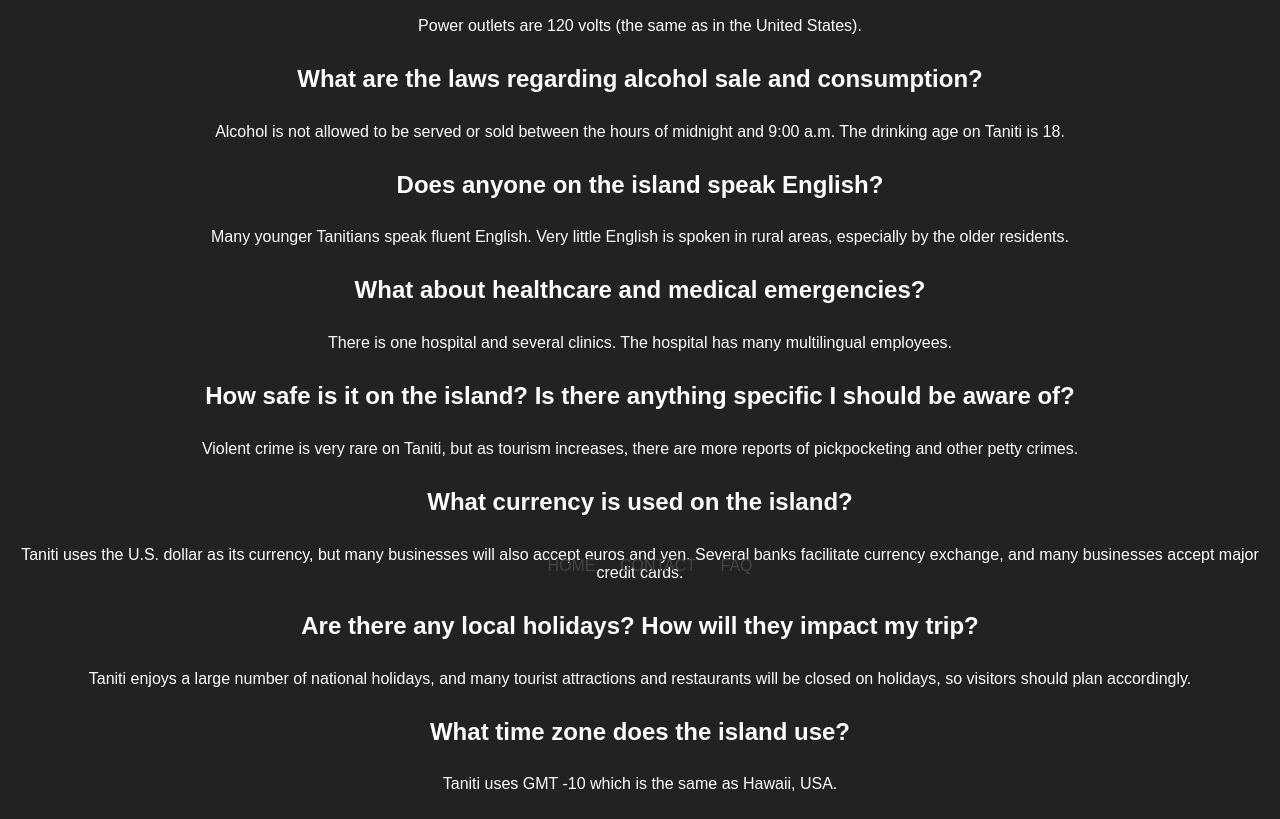
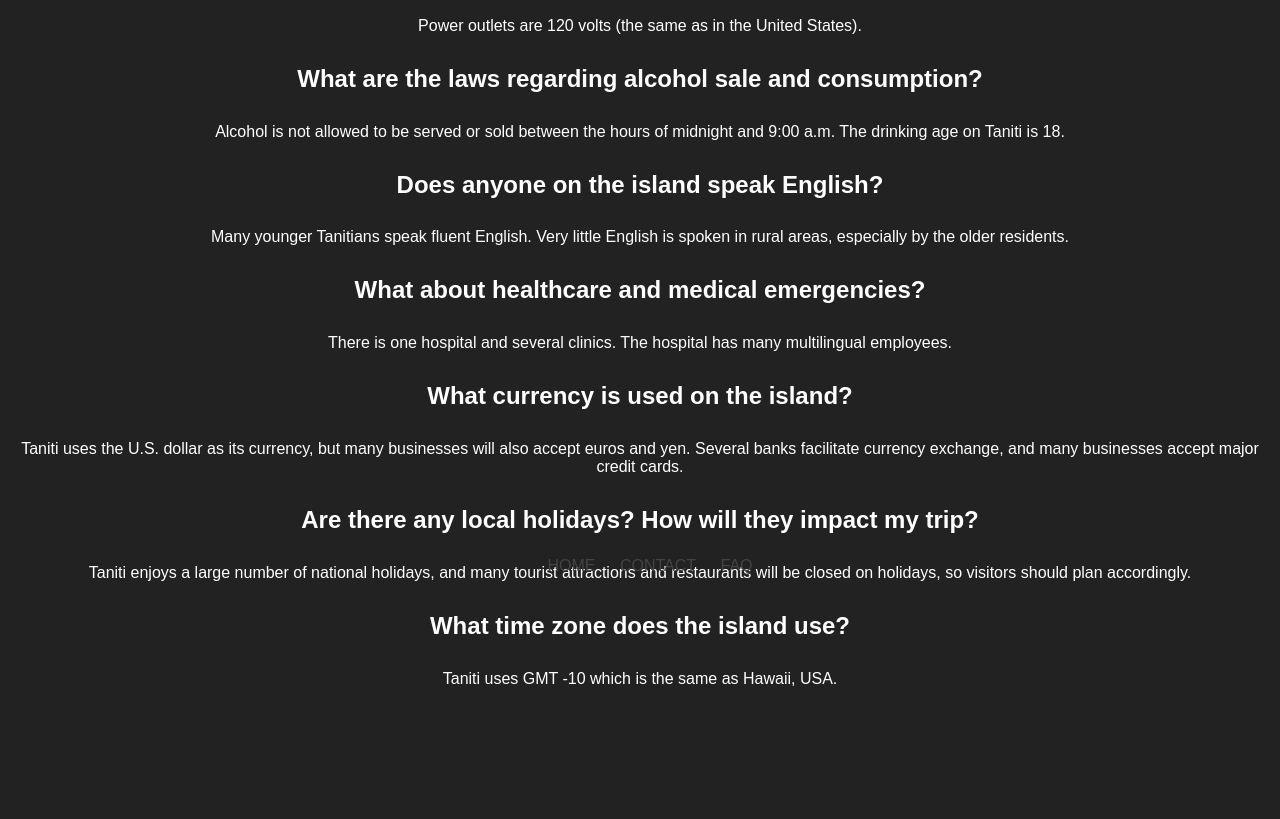
Before and after one commit to bcjames0357/bcjames0357.github.io, a plain HTML site: page faq.html in a window 1280 px wide. Shown: the part 215-1034 px from the top of the page. After the commit the page ends 919 px from the top, so only its background shows below. Drawn offline with Linux system fonts and the light colour scheme.

Commit message:
Update faq.html

```diff
--- a/faq.html
+++ b/faq.html
@@ -40,9 +40,6 @@ The drinking age on Taniti is 18.</p>
 <h2>What about healthcare and medical emergencies?</h2>
 <p>There is one hospital and several clinics. The hospital has many multilingual employees.</p>
 
-<h2>How safe is it on the island? Is there anything specific I should be aware of?</h2>
-<p>Violent crime is very rare on Taniti, but as tourism increases, there are more reports of pickpocketing and other petty crimes.</p>
-
 <h2>What currency is used on the island?</h2>
 <p>Taniti uses the U.S. dollar as its currency, but many businesses will also accept euros and yen.
   Several banks facilitate currency exchange, and many businesses accept major credit cards.</p>
@@ -52,7 +49,7 @@ The drinking age on Taniti is 18.</p>
   and restaurants will be closed on holidays, so visitors should plan accordingly.</p>
 
 <h2>What time zone does the island use?</h2>
-<p style="padding-bottom:10px">Taniti uses GMT -10 which is the same as Hawaii, USA.</p>
+<p>Taniti uses GMT -10 which is the same as Hawaii, USA.</p>
 </div>
 
 <footer>
```
